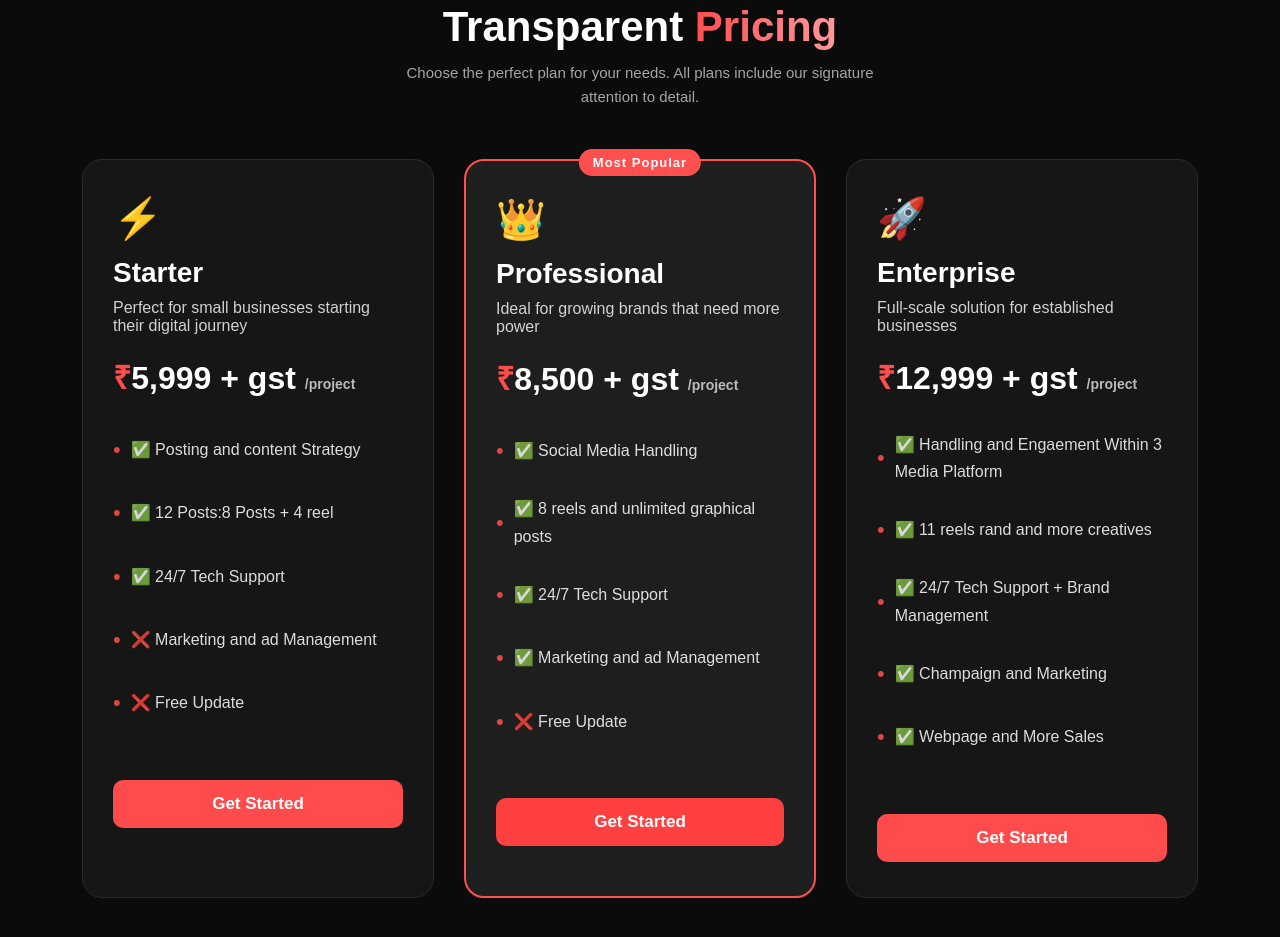
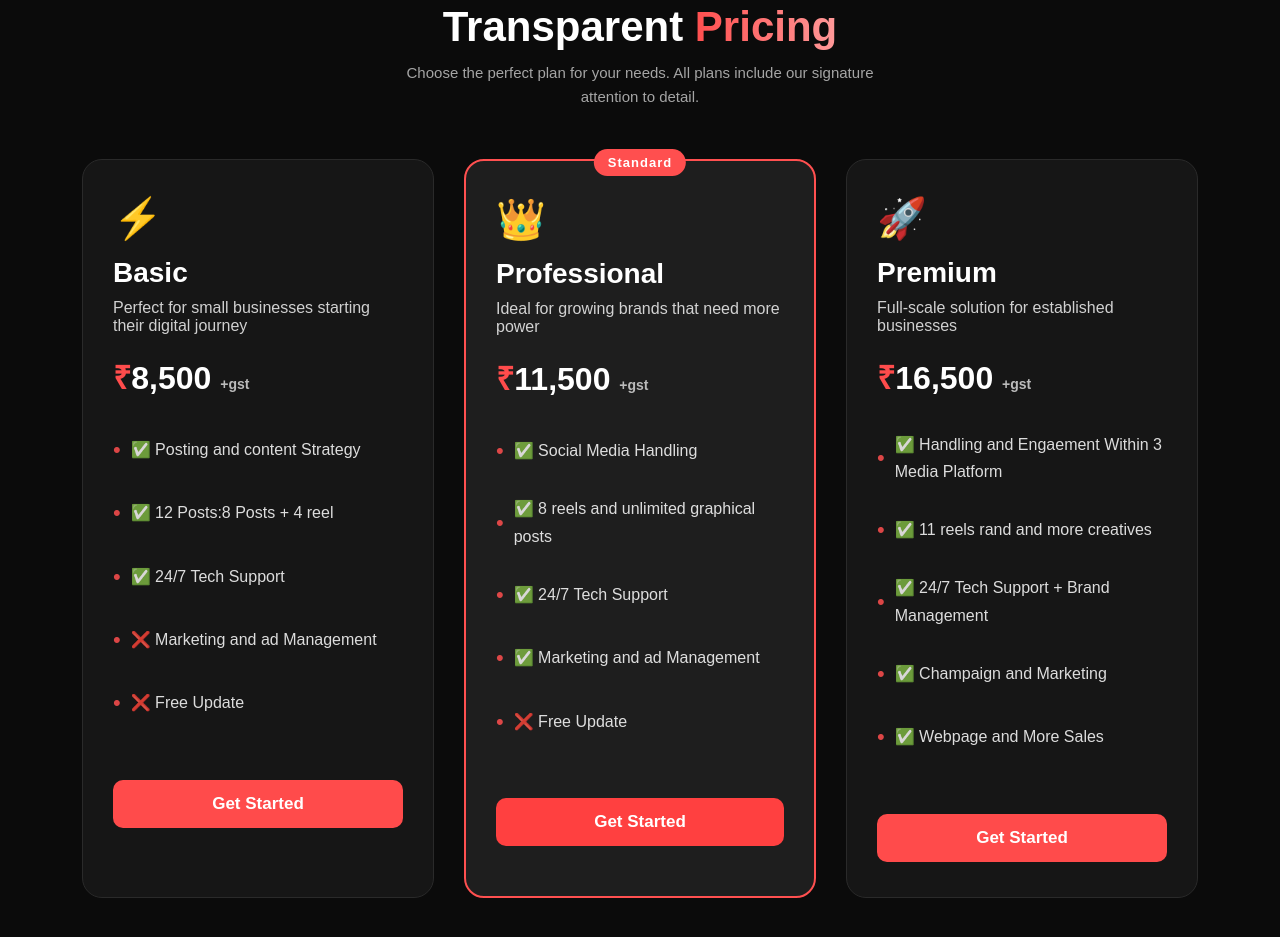
Before and after one commit to Manish01137/folk-name, a plain HTML site: page index.html in a window 1280 px wide. Shown: the part 3941-4878 px from the top of the page. Drawn offline with nearby package versions, Linux system fonts and the light colour scheme; animation ran at ten frames a second.

Commit message:
donefinal

```diff
--- a/index.html
+++ b/index.html
@@ -327,12 +327,12 @@
         <div class="pricing-card">
           <div class="pricing-icon starter-icon">⚡</div>
 
-          <h3>Starter</h3>
+          <h3>Basic</h3>
           <p class="card-desc">
             Perfect for small businesses starting their digital journey
           </p>
 
-          <p class="price"><span>₹</span>5,999 + gst <small>/project</small></p>
+          <p class="price"><span>₹</span>8,500  <small>+gst</small></p>
 
           <ul class="pricing-features">
             <li>✅ Posting and content Strategy</li>
@@ -348,7 +348,7 @@
         <!-- Professional -->
         <div class="pricing-card popular">
 
-          <div class="popular-badge">Most Popular</div>
+          <div class="popular-badge">Standard</div>
 
           <div class="pricing-icon pro-icon">👑</div>
 
@@ -357,7 +357,7 @@
             Ideal for growing brands that need more power
           </p>
 
-          <p class="price"><span>₹</span>8,500 + gst <small>/project</small></p>
+          <p class="price"><span>₹</span>11,500  <small>+gst</small></p>
 
           <ul class="pricing-features">
             <li>✅ Social Media Handling</li>
@@ -374,12 +374,12 @@
         <div class="pricing-card">
           <div class="pricing-icon enterprise-icon">🚀</div>
 
-          <h3>Enterprise</h3>
+          <h3>Premium</h3>
           <p class="card-desc">
             Full-scale solution for established businesses
           </p>
 
-          <p class="price"><span>₹</span>12,999 + gst <small>/project</small></p>
+          <p class="price"><span>₹</span>16,500 <small>+gst</small></p>
 
           <ul class="pricing-features">
             <li>✅ Handling and Engaement Within 3 Media Platform</li>
```
Also changed, not shown: hire.html (+11 -10 lines).
